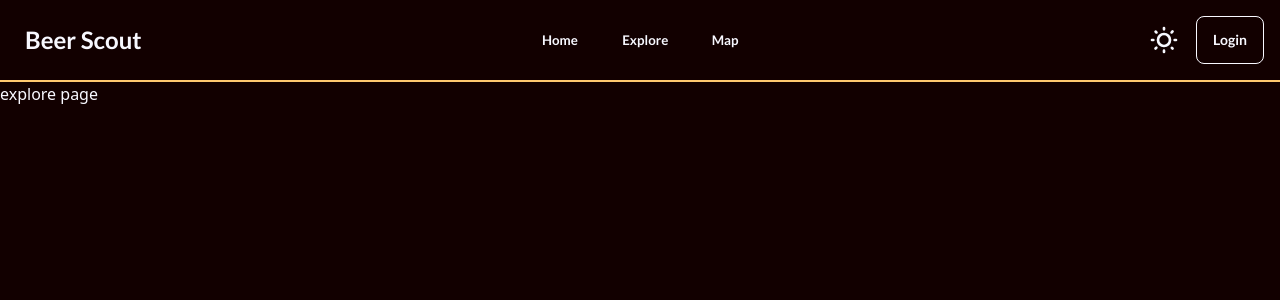
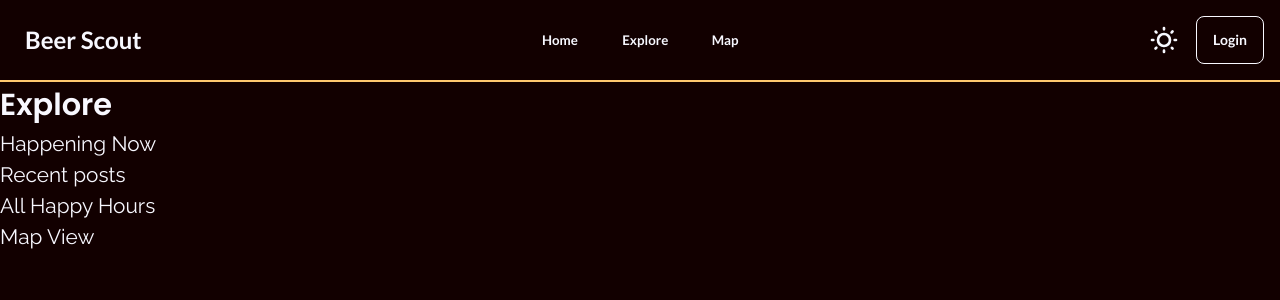
Before and after one commit to beer-scout-project/beer-scout, a React (Vite) app: page /explore in a window 1280 px wide. Shown: the top 300 px of the page. Built offline with nearby package versions, Linux system fonts and the light colour scheme.

Commit message:
Add explore page headers
Add headers for each section of the explore page

```diff
--- a/src/pages/explore.jsx
+++ b/src/pages/explore.jsx
@@ -1,7 +1,23 @@
-import React from 'react';
+import React from "react";
 
-const explore = () => {
-  return <div>explore page</div>;
-};
-
-export default explore;
+export default function Explore() {
+  return (
+    <div>
+      <div>
+        <h2>Explore</h2>
+      </div>
+      <div>
+        <h6>Happening Now</h6>
+      </div>
+      <div>
+        <h6>Recent posts</h6>
+      </div>
+      <div>
+        <h6>All Happy Hours</h6>
+      </div>
+      <div>
+        <h6>Map View</h6>
+      </div>
+    </div>
+  );
+}
```
